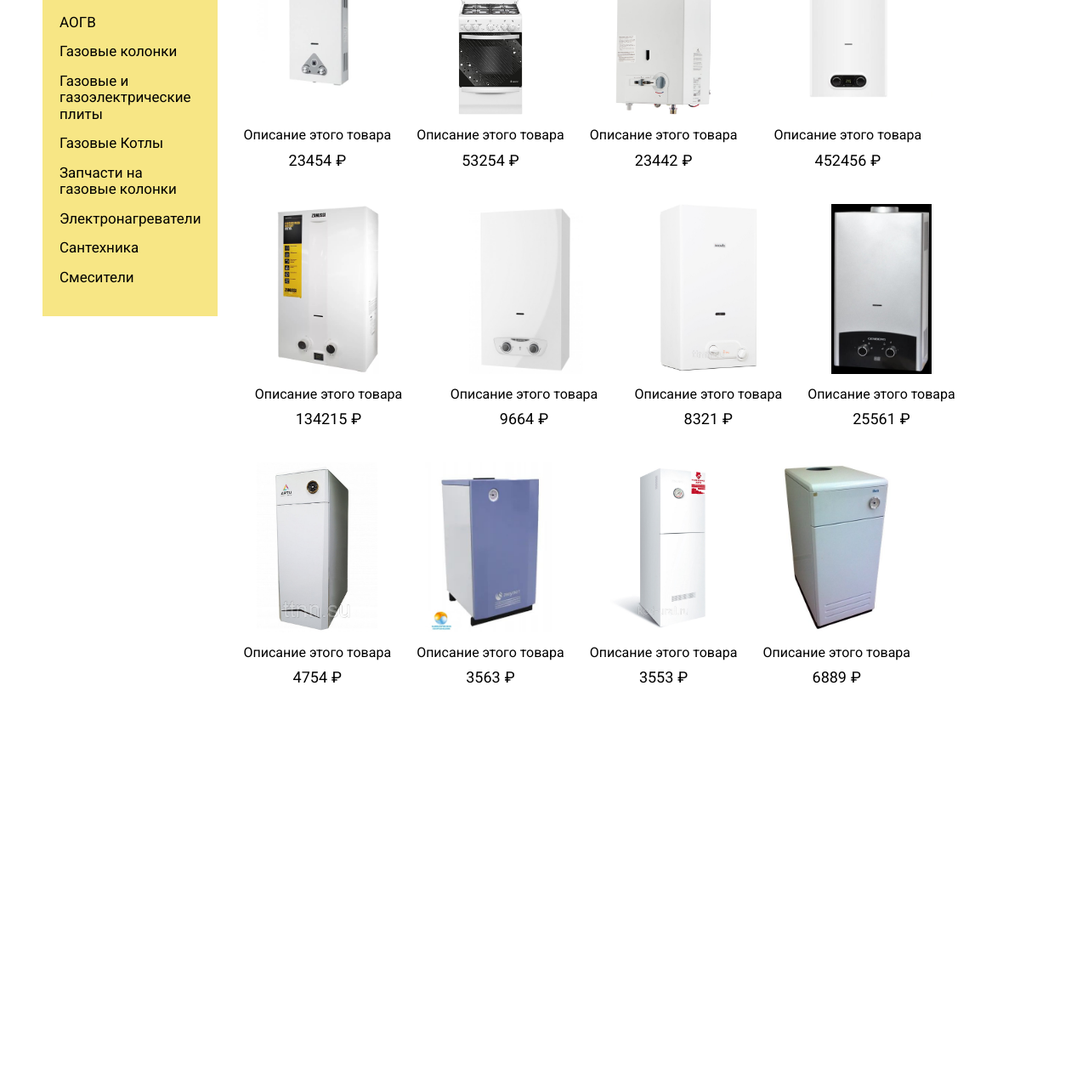
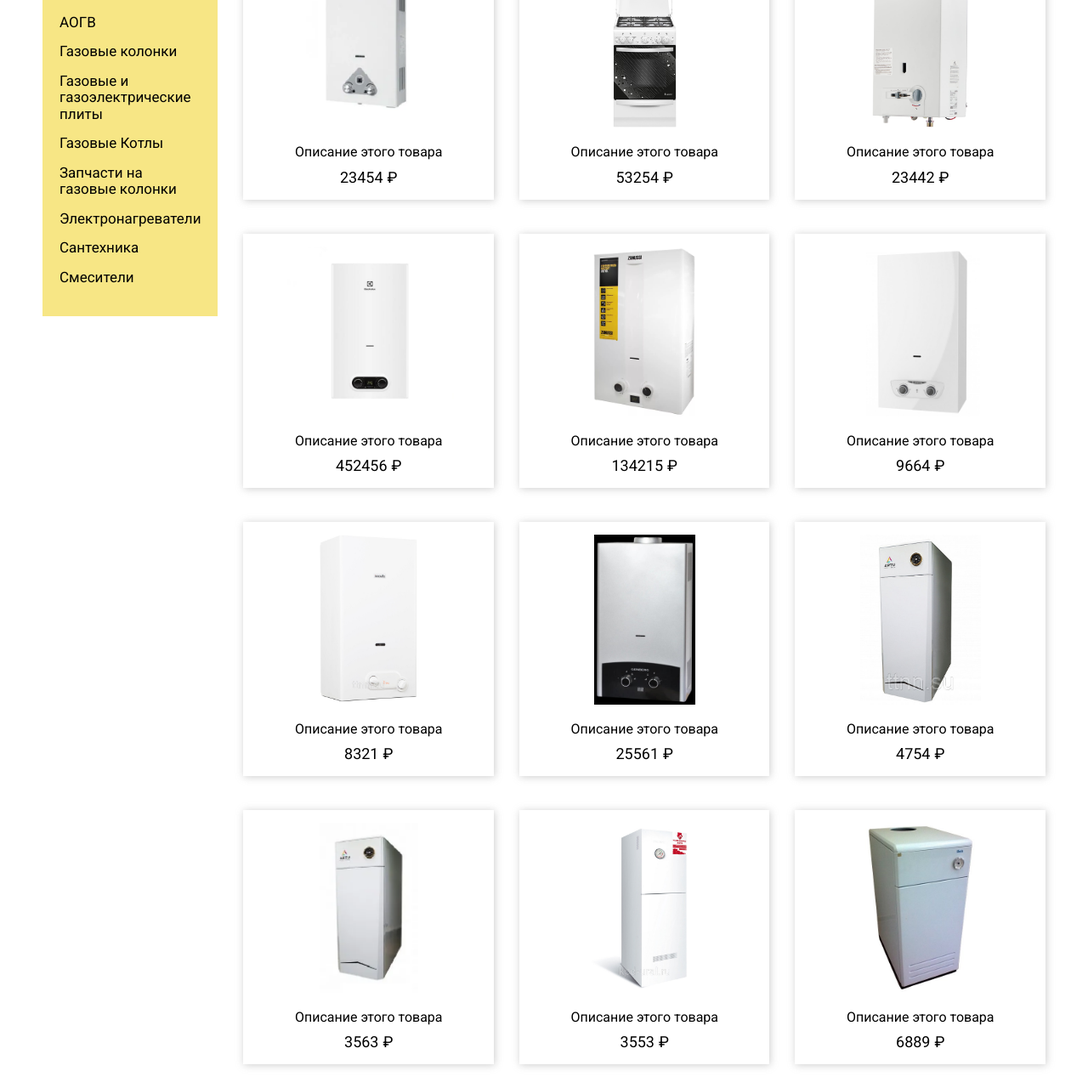
Before and after one commit to IvanVerushkin/project-1, a website: page app/catalog.html in a window 1280 px wide. Shown: the part 202-1482 px from the top of the page at 85% size. Before the commit the page ends 1090 px from the top, so only its background shows below. Drawn offline with nearby package versions, Linux system fonts and the light colour scheme.

Commit message:
do catalog10

```diff
--- a/app/catalog.html
+++ b/app/catalog.html
@@ -174,7 +174,9 @@
 
                         <article class="catalog__item">
                            <div class="catalog__item-inner">
-                              <img class="catalog__item-image" src="images/Content/1.jpeg" alt="">
+                              <div class="catalog__item-forimage">
+                                 <img class="catalog__item-image" src="images/Content/1.webp" alt="">
+                              </div>
                               <p class="catalog__item-description">Описание этого товара</p>
                               <p class="catalog__item-price">23454</p>
                            </div>
@@ -182,77 +184,99 @@
 
                         <article class="catalog__item">
                            <div class="catalog__item-inner">
+                              <div class="catalog__item-forimage">
                                  <img class="catalog__item-image" src="images/Content/2.jpeg" alt="">
+                              </div>
                               <p class="catalog__item-description">Описание этого товара</p>
                               <p class="catalog__item-price">53254</p>
                            </div>
                         </article>
                         <article class="catalog__item">
                            <div class="catalog__item-inner">
+                              <div class="catalog__item-forimage">
                                  <img class="catalog__item-image" src="images/Content/3.jpeg" alt="">
+                              </div>
                               <p class="catalog__item-description">Описание этого товара</p>
                               <p class="catalog__item-price">23442</p>
                            </div>
                         </article>
                         <article class="catalog__item">
                            <div class="catalog__item-inner">
+                              <div class="catalog__item-forimage">
                                  <img class="catalog__item-image" src="images/Content/4.jpeg" alt="">
+                              </div>
                               <p class="catalog__item-description">Описание этого товара</p>
                               <p class="catalog__item-price">452456</p>
                            </div>
                         </article>
                         <article class="catalog__item">
                            <div class="catalog__item-inner">
+                              <div class="catalog__item-forimage">
                                  <img class="catalog__item-image" src="images/Content/5.jpeg" alt="">
+                              </div>
                               <p class="catalog__item-description">Описание этого товара</p>
                               <p class="catalog__item-price">134215</p>
                            </div>
                         </article>
                         <article class="catalog__item">
                            <div class="catalog__item-inner">
+                              <div class="catalog__item-forimage">
                                  <img class="catalog__item-image" src="images/Content/7.jpeg" alt="">
+                              </div>
                               <p class="catalog__item-description">Описание этого товара</p>
                               <p class="catalog__item-price">9664</p>
                            </div>
                         </article>
                         <article class="catalog__item">
                            <div class="catalog__item-inner">
+                              <div class="catalog__item-forimage">
                                  <img class="catalog__item-image" src="images/Content/8.jpeg" alt="">
+                              </div>
                               <p class="catalog__item-description">Описание этого товара</p>
                               <p class="catalog__item-price">8321</p>
                            </div>
                         </article>
                         <article class="catalog__item">
                            <div class="catalog__item-inner">
+                              <div class="catalog__item-forimage">
                                  <img class="catalog__item-image" src="images/Content/9.jpeg" alt="">
+                              </div>
                               <p class="catalog__item-description">Описание этого товара</p>
                               <p class="catalog__item-price">25561</p>
                            </div>
                         </article>
                         <article class="catalog__item">
                            <div class="catalog__item-inner">
+                              <div class="catalog__item-forimage">
                                  <img class="catalog__item-image" src="images/Content/kotel-1.jpeg" alt="">
+                              </div>
                               <p class="catalog__item-description">Описание этого товара</p>
                               <p class="catalog__item-price">4754</p>
                            </div>
                         </article>
                         <article class="catalog__item">
                            <div class="catalog__item-inner">
-                              <img class="catalog__item-image" src="images/Content/kotel-2.jpeg" alt="">
+                              <div class="catalog__item-forimage">
+                                 <img class="catalog__item-image" src="images/Content/kotel-2 (2).webp" alt="">
+                              </div>
                               <p class="catalog__item-description">Описание этого товара</p>
                               <p class="catalog__item-price">3563</p>
                            </div>
                         </article>
                         <article class="catalog__item">
                            <div class="catalog__item-inner">
+                              <div class="catalog__item-forimage">
                                  <img class="catalog__item-image" src="images/Content/kotel-3.jpeg" alt="">
+                              </div>
                               <p class="catalog__item-description">Описание этого товара</p>
                               <p class="catalog__item-price">3553</p>
                            </div>
                         </article>
                         <article class="catalog__item">
                            <div class="catalog__item-inner">
+                              <div class="catalog__item-forimage">
                                  <img class="catalog__item-image" src="images/Content/kotel-4.jpeg" alt="">
+                              </div>
                               <p class="catalog__item-description">Описание этого товара</p>
                               <p class="catalog__item-price">6889</p>
                            </div>
--- a/app/scss/_catalog.scss
+++ b/app/scss/_catalog.scss
@@ -35,17 +35,23 @@
         justify-content: flex-start;
     }
     &__item {
-        max-width: calc(100% / 3 - 30px);
+        flex-basis: calc(100% / 3 - 30px);
+        // max-width: calc(100% / 3 - 30px);
         margin: 0 0 40px 30px;
+        box-shadow: 1px 1px 9px 0px rgba(132, 132, 132, 0.40);
         &-inner {
             display: flex;
             flex-direction: column;
             width: 100%;
+            padding: 15px 10px;
+        }
+        &-forimage {
+            display: flex;
         }
         &-image {
             width: 100%;
             height: 200px;
-            margin-bottom: 15px;
+            margin-bottom: 20px;
             object-fit: contain;
         }
         &-description {
--- a/app/scss/_media.scss
+++ b/app/scss/_media.scss
@@ -2,7 +2,9 @@
     .logotype {
         font-size: 28px;
     }
-
+    // .catalog__item-inner {
+    //     width: 300px;
+    // }
 }
 
 @media (max-width: 823px) {
@@ -153,6 +155,14 @@
     .contact__form {
         width: 90%;
     }
+    .catalog__item {
+        &-description {
+            font-size: 13px;
+        }
+        &-price {
+            font-size: 15px;
+        }
+    }
 }
 
 
```
Also changed, not shown: app/css/style.min.css, app/images/Content/1.webp (added), app/images/Content/232_original-1-270x470.jpg (added), app/images/Content/kotel-2 (2).webp (added). Lines whose indentation alone changed are shown as unchanged.
